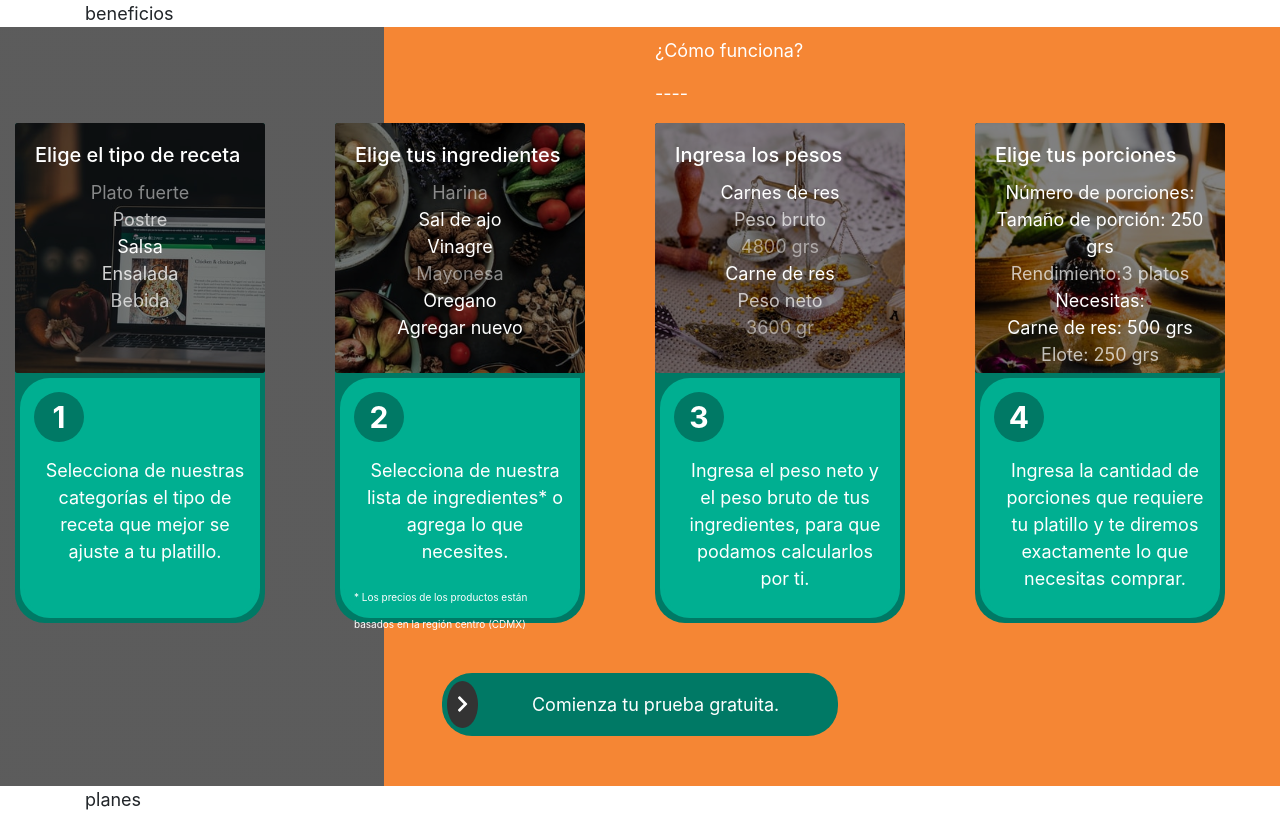
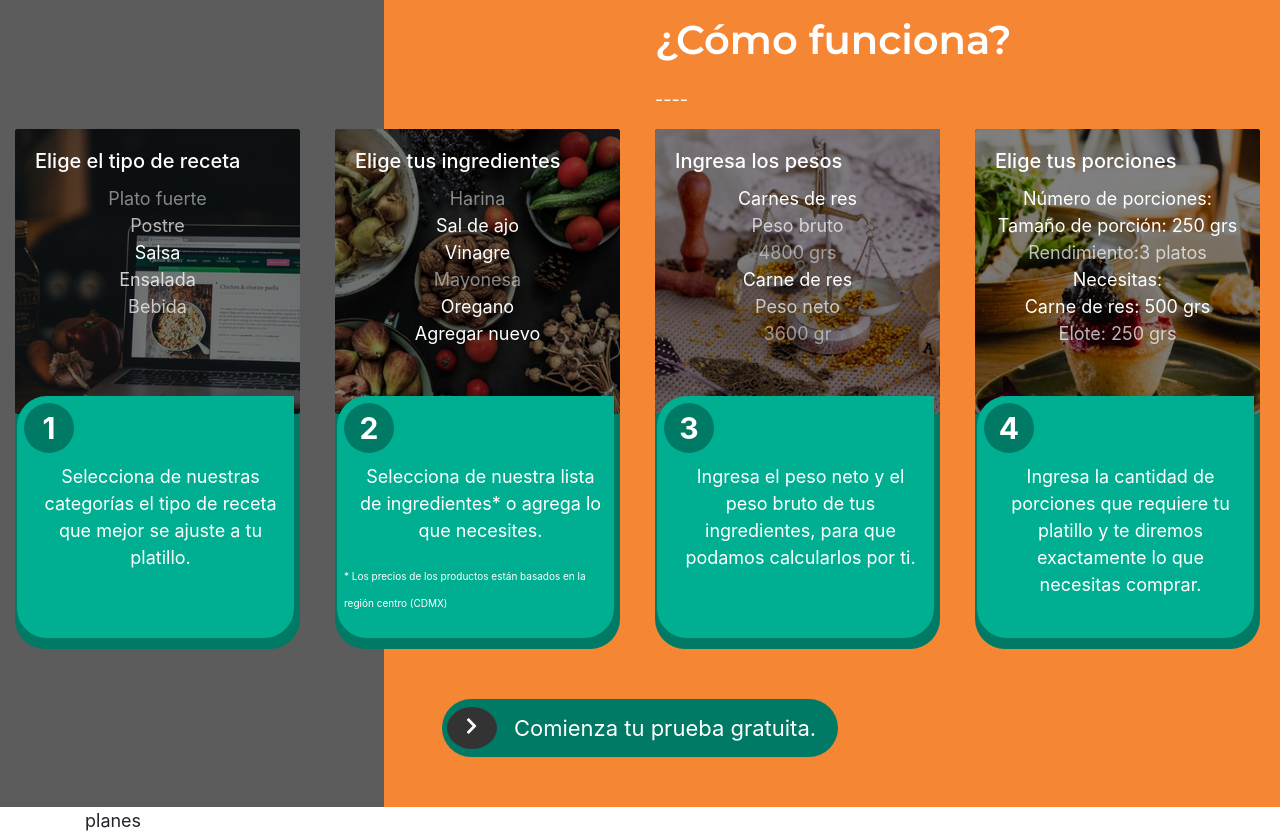
Before and after one commit to Standar-sazon/frontend_standar_sazon, a Next.js app: page / in a window 1280 px wide. Before the commit the page ends 813 px from the top, so only its background shows below. Built offline with nearby package versions, Linux system fonts and the light colour scheme.

Commit message:
actualización: sección-How _Fuctions

```diff
--- a/components/LayoutMaster.js
+++ b/components/LayoutMaster.js
@@ -1,10 +1,10 @@
 
 import Head from 'next/head'
 import React from 'react'
-import Nav from './Nav'
-import Footer from './Footer'
+//* import Nav from './Nav'
+// import Footer from './Footer'*//
 
-export default function LayoutMaster({ children }) {
+export default function LayoutMaster ({ children }) {
   return (
     <>
       <Head>
--- a/pages/index.js
+++ b/pages/index.js
@@ -5,7 +5,7 @@ import CardHow from '../components/CardHow'
 import { ContentCard1, ContentCard2, ContentCard3, ContentCard4 } from '../components/ContentCards'
 import CtaButton from '../components/CtaButton'
 
-export default function Home() {
+export default function Home () {
   return (
     <Layout>
 
@@ -26,7 +26,7 @@ export default function Home() {
         <div className='row'>
           <div className='container'>
             <div className='row'>
-              <div className='col-12 col-md-6'>beneficios</div>
+              <div className='col-12 col-md-6' />
               {/* contenido */}
               <div className='col-12 col-md-6' />
               {/* contenido */}
@@ -39,7 +39,7 @@ export default function Home() {
       <div className='container-fluid section-how-function'>
         <div className='row'>
           <div className='col-12 col-lg-6 offset-lg-6 how-it-works'>
-            <p>¿Cómo funciona?</p>
+            <p className='font'>¿Cómo funciona?</p>
             <p>----</p>
           </div>
         </div>
--- a/styles/components/_cardHow.module.scss
+++ b/styles/components/_cardHow.module.scss
@@ -3,20 +3,27 @@
 .CardHow {
   background-color: $dark-green;
   color: $white;
-  width: 250px;
-  height: 500px;
-  border: 0;
+  width: 285px;
+  height: 520px;
+  border: 0px;
   border-bottom-right-radius: 30px;
   border-bottom-left-radius: 30px;
+
 }
 
 .description{
-  border: 4px solid $light-green;
-  padding: 10px;
+  border: 2px solid $light-green;
+  padding: 5px;
   border-radius: 30px 0 30px 30px;
   background-color: $light-green;
-  height: 240px;
-  margin: 5px;
+  height: 290px;
+  width: 277px;
+  margin: 2px;
+  margin-right: 16px;
+  margin-block-end: -9px;
+  margin-left: 2px;
+  position: relative;
+  top: -20px;
 }
 
 .step {
@@ -35,7 +42,7 @@
 .cardText{
   font-style: $font-family;
   text-align: center;
-  padding-top: 15px;
+  padding-top: 10px;
   margin-left: 10px;
 }
 .font-sizes{
--- a/styles/components/_ctaButton.module.scss
+++ b/styles/components/_ctaButton.module.scss
@@ -15,10 +15,15 @@
     background-color: $dark-mode;
     color: $white;
     padding: 10px;
-    border-radius: 50%;
+    border-radius: 300%;
+    width: 50px;
+    height: 42px;
+    display: flex;
+    justify-content: center;
   }
 
   .message {
     margin-right: auto;
+    font-size: 22px;
   }
 }
--- a/styles/pages/landing/_howFuctions.scss
+++ b/styles/pages/landing/_howFuctions.scss
@@ -8,3 +8,9 @@
 .how-it-works {
   margin-top: 10px;
 }
+
+.font{
+  font-size: 40px;
+  font-family: $font-family;
+  font-weight: 600;
+}
```
